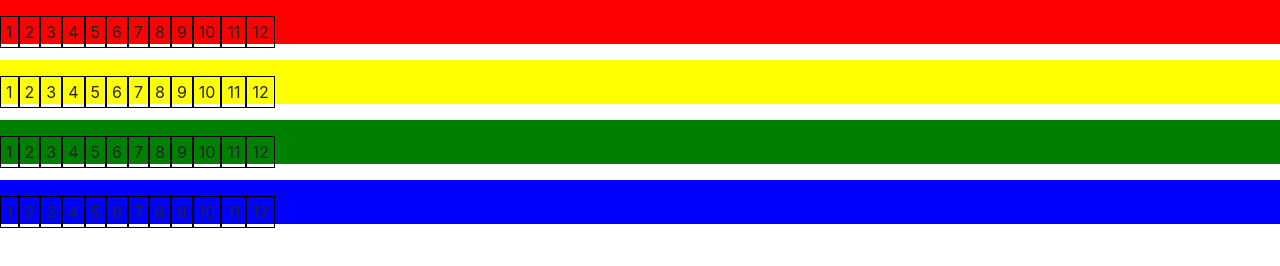
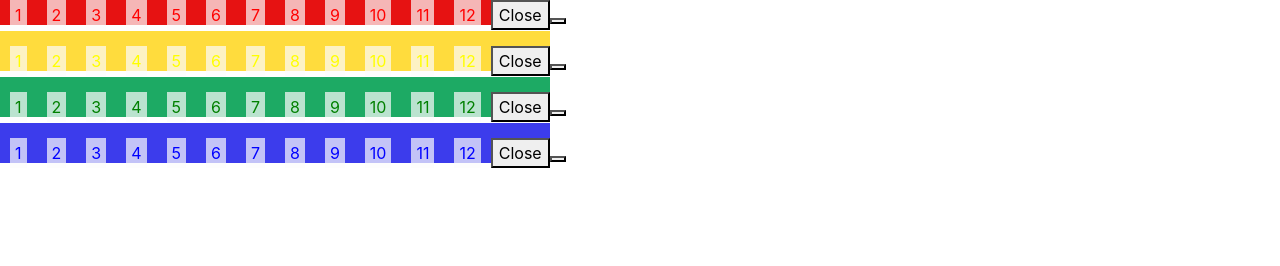
Before and after one commit to khussell/x-out, a plain HTML site: page index.html in a window 1280 px wide. Drawn offline with nearby package versions, Linux system fonts and the light colour scheme.

Commit message:
working on layour

```diff
--- /dev/null
+++ b/classes/CloseBox.js
@@ -0,0 +1,6 @@
+class CloseBox{
+    constructor(color){
+        this.color = color;
+        this.html = $('<button>Close</button>');
+    }
+}
--- a/classes/NumberBox.js
+++ b/classes/NumberBox.js
@@ -6,7 +6,7 @@ class NumberBox {
     }
 
     createNumberBox = () => {
-        let numberBox = `<span class="numberBox" data-color=${this.color} data-number=${this.number}>${this.number}</span>`
+        let numberBox = `<span class="numberBox" style="color: ${this.color}" data-color=${this.color} data-number=${this.number}>${this.number}</span>`
         return numberBox;
     }
 }
--- a/classes/NumberRow.js
+++ b/classes/NumberRow.js
@@ -5,12 +5,18 @@ class NumberRow {
 
     }
     displayNumberRow = () => {
-        let numberRow = $(`<p class=${this.name}></p>`)
+        let entireNumberRow = $(`<p></p>`)
+        let justNumberBoxesAndCloseBox = $(`<span class=${this.name}></span>`)
         for(var i = 1; i<=12; i++) {
-            let numberBox = new NumberBox(this.color, i);
+            let numberForBox = i
+            let numberBox = new NumberBox(this.color, numberForBox);
             let numberBoxHTML = numberBox.createNumberBox();
-            numberRow.append(numberBoxHTML);
+            justNumberBoxesAndCloseBox.append(numberBoxHTML);
         }
-        return numberRow;
+        let closeBox = new CloseBox();
+        justNumberBoxesAndCloseBox.append(closeBox.html);
+        let xbox = new Xbox();
+        entireNumberRow.append(justNumberBoxesAndCloseBox, xbox.html)
+        return entireNumberRow;
     }
   }
--- a/classes/Xbox.js
+++ b/classes/Xbox.js
@@ -1,5 +1,6 @@
 class Xbox {
-    constructor(brand) {
-      this.carname = brand;
+    constructor(color) {
+      this.color = color;
+      this.html = $('<button></button>')
     }
   }
--- a/index.html
+++ b/index.html
@@ -13,6 +13,7 @@
     <script src="classes/AllRows.js"></script>
     <script src="classes/NumberRow.js"></script>
     <script src="classes/NumberBox.js"></script>
+    <script src="classes/CloseBox.js"></script>
     <script src="classes/Xbox.js"></script>
     <script src="classes/ScoreBox.js"></script>
     <script src="classes/XScoreBox.js"></script>
--- a/style.css
+++ b/style.css
@@ -1,30 +1,47 @@
+
+body{
+    margin: 0;
+    padding: 0;
+}
+
 .redRow,
 .yellowRow,
 .greenRow,
 .blueRow{
     padding-top: 20px;
+    width: 600px;
+    height: 60px;
 }
 
 
 
+body{
+    background-color: lightgrey;
+}
+
+
 
 .redRow {
-    background-color: red;
+    background-color: rgb(230, 18, 18);
+
 }
 
 .yellowRow {
-    background-color: yellow;
+    background-color: rgb(255, 220, 61);
 }
 
 .greenRow {
-    background-color: green ;
+    background-color: rgb(29, 170, 100) ;
 }
 
 .blueRow {
-    background-color: blue;
+    background-color: #3c3cec;
 }
 
 .numberBox{
+    width: 30px;
+    height: 30px;
     padding: 5px;
-    border: black 1px solid;
+    margin: 10px;
+    background-color: rgba(252, 252, 252, 0.7);
 }
```
